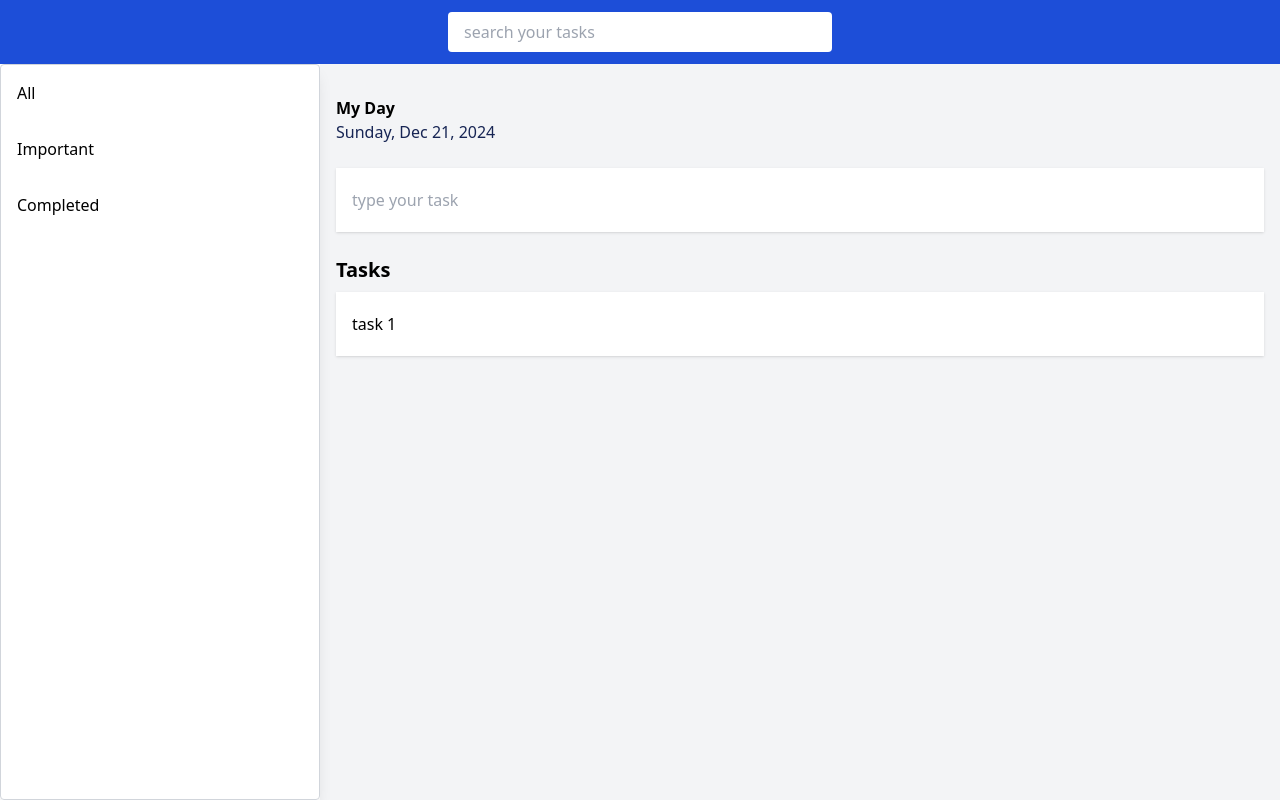
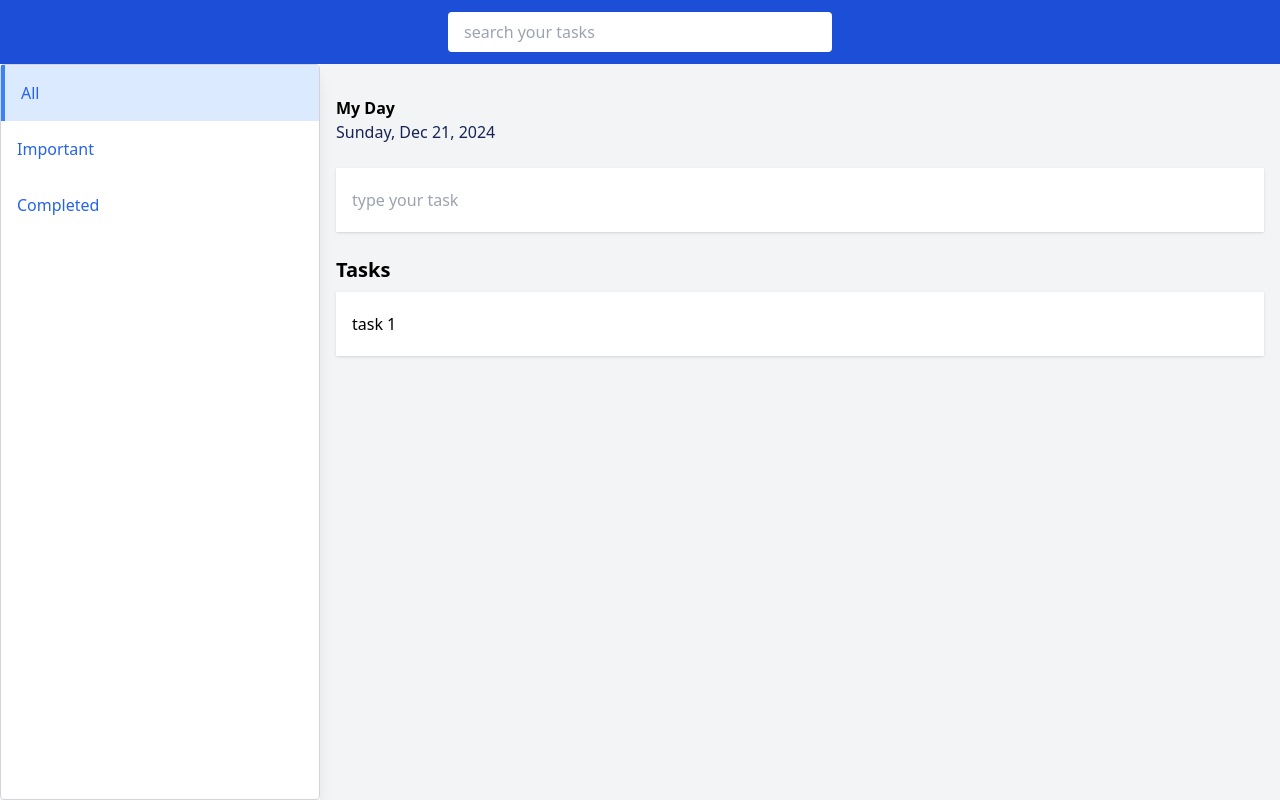
Before and after one commit to gitudn/todo-app-angular-, an Angular app: page / in a window 1280 px wide. Built offline with nearby package versions, Linux system fonts and the light colour scheme.

Commit message:
Add exact match to 'All' route to correct active state behavior

```diff
--- a/src/app/components/sidebar/sidebar.component.html
+++ b/src/app/components/sidebar/sidebar.component.html
@@ -2,11 +2,28 @@
   class="fixed top-16 w-80 shadow-lg rounded border border-gray-300 h-[calc(100vh_-_4rem)]"
 >
   <ul>
-    <li [routerLink]="'/'" class="p-4 cursor-pointer" routerLinkActive="">
+    <li
+      [routerLink]="'/'"
+      class="p-4 cursor-pointer text-blue-600"
+      routerLinkActive="bg-blue-100 border-l-4 border-blue-500"
+      [routerLinkActiveOptions]="{ exact: true }"
+    >
       All
     </li>
 
-    <li [routerLink]="'/Important'" class="p-4 cursor-pointer">Important</li>
-    <li [routerLink]="'/Completed'" class="p-4 cursor-pointer">Completed</li>
+    <li
+      [routerLink]="'/Important'"
+      class="p-4 cursor-pointer text-blue-600"
+      routerLinkActive="bg-blue-100 border-l-4 border-blue-500"
+    >
+      Important
+    </li>
+    <li
+      [routerLink]="'/Completed'"
+      class="p-4 cursor-pointer text-blue-600"
+      routerLinkActive="bg-blue-100 border-l-4 border-blue-500"
+    >
+      Completed
+    </li>
   </ul>
 </aside>
--- a/src/app/components/sidebar/sidebar.component.ts
+++ b/src/app/components/sidebar/sidebar.component.ts
@@ -1,10 +1,10 @@
 import { Component } from '@angular/core';
-import { RouterLink } from '@angular/router';
+import { RouterLink, RouterLinkActive } from '@angular/router';
 
 @Component({
   selector: 'app-sidebar',
   standalone: true,
-  imports: [RouterLink],
+  imports: [RouterLink, RouterLinkActive],
   templateUrl: './sidebar.component.html',
   styleUrl: './sidebar.component.scss',
 })
```
